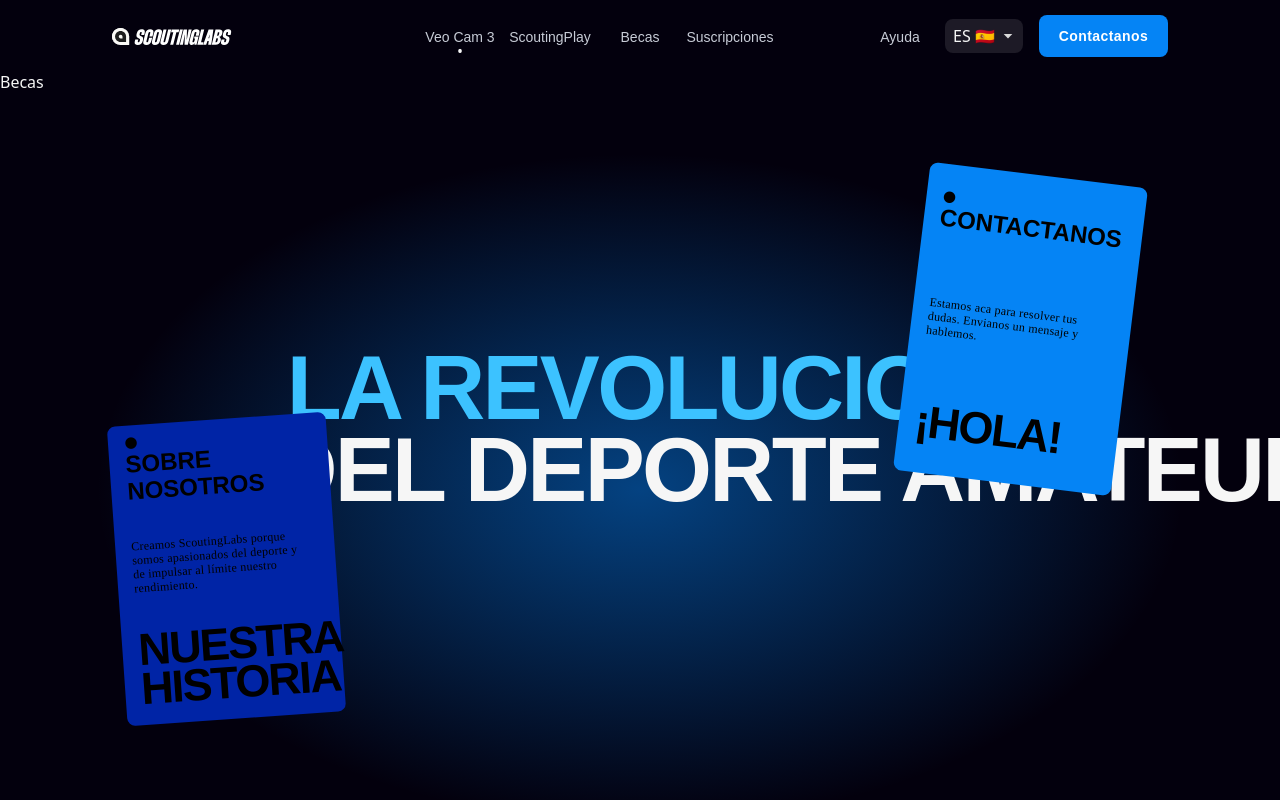
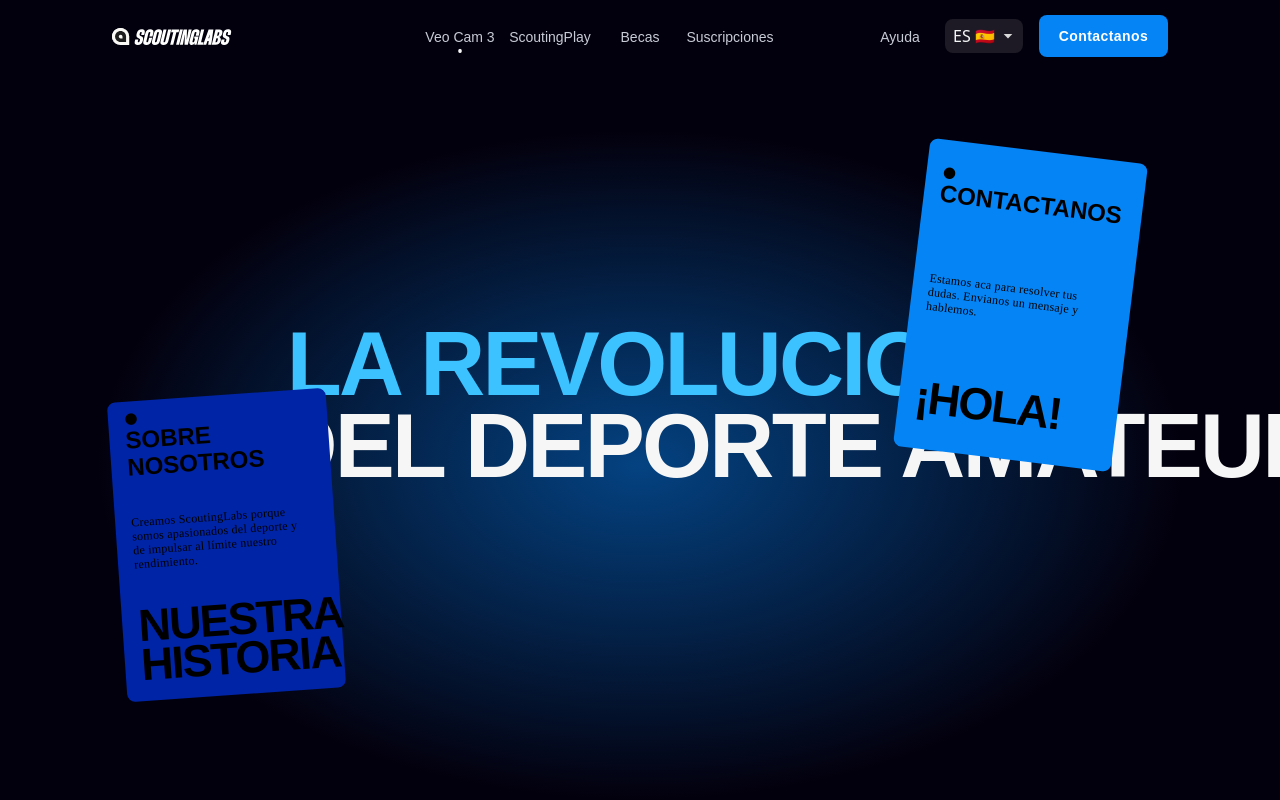
Before and after one commit to pascualmanuel/scoutinglabs, a Gatsby site in the folder front/: page /becas in a window 1280 px wide. Shown: the top 800 px of the page. Built offline with nearby package versions, Linux system fonts and the light colour scheme; Gatsby itself is replaced by a stand-in of ours.

Commit message:
Out Bevas - Becas

```diff
--- a/front/src/pages/becas.js
+++ b/front/src/pages/becas.js
@@ -4,7 +4,7 @@
   return (
     <>
       <Layout>
-        <div>Becas</div>
+        {/* <div>Becas</div> */}
       </Layout>
     </>
   );
```
